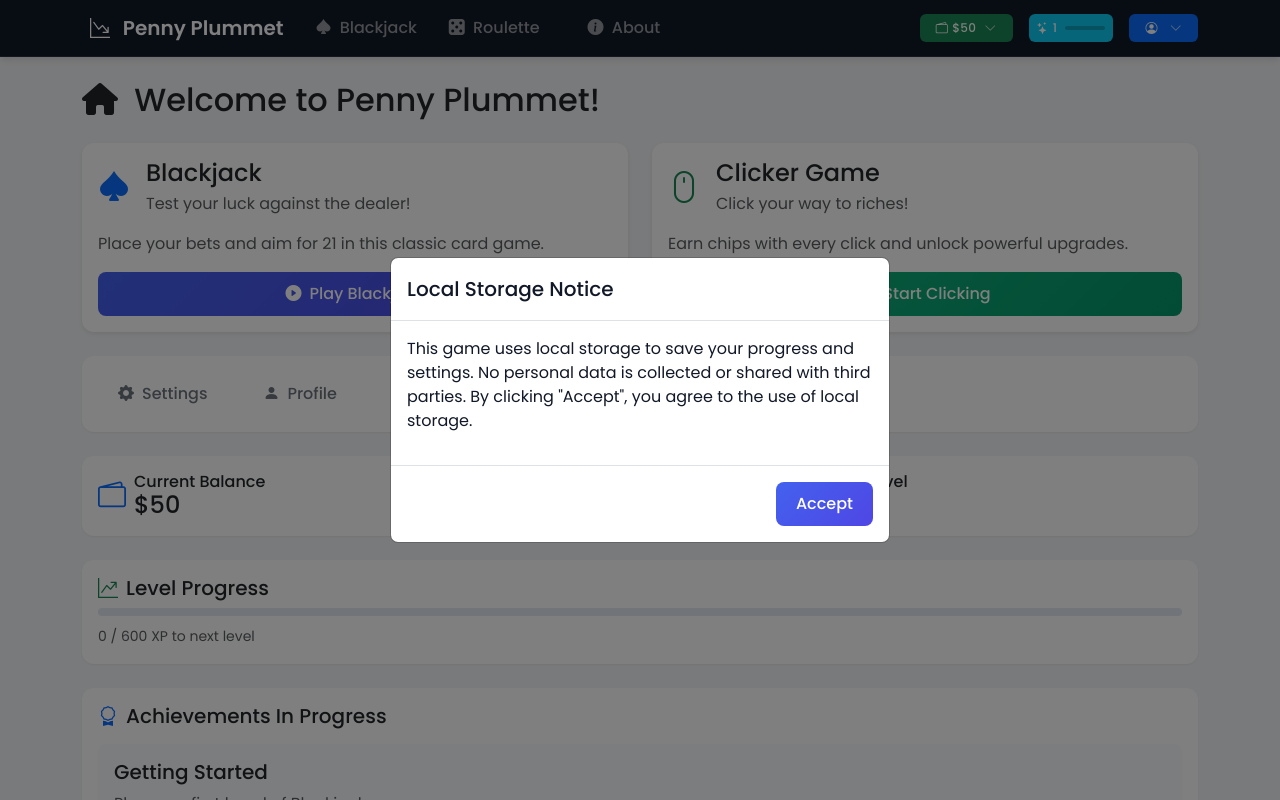
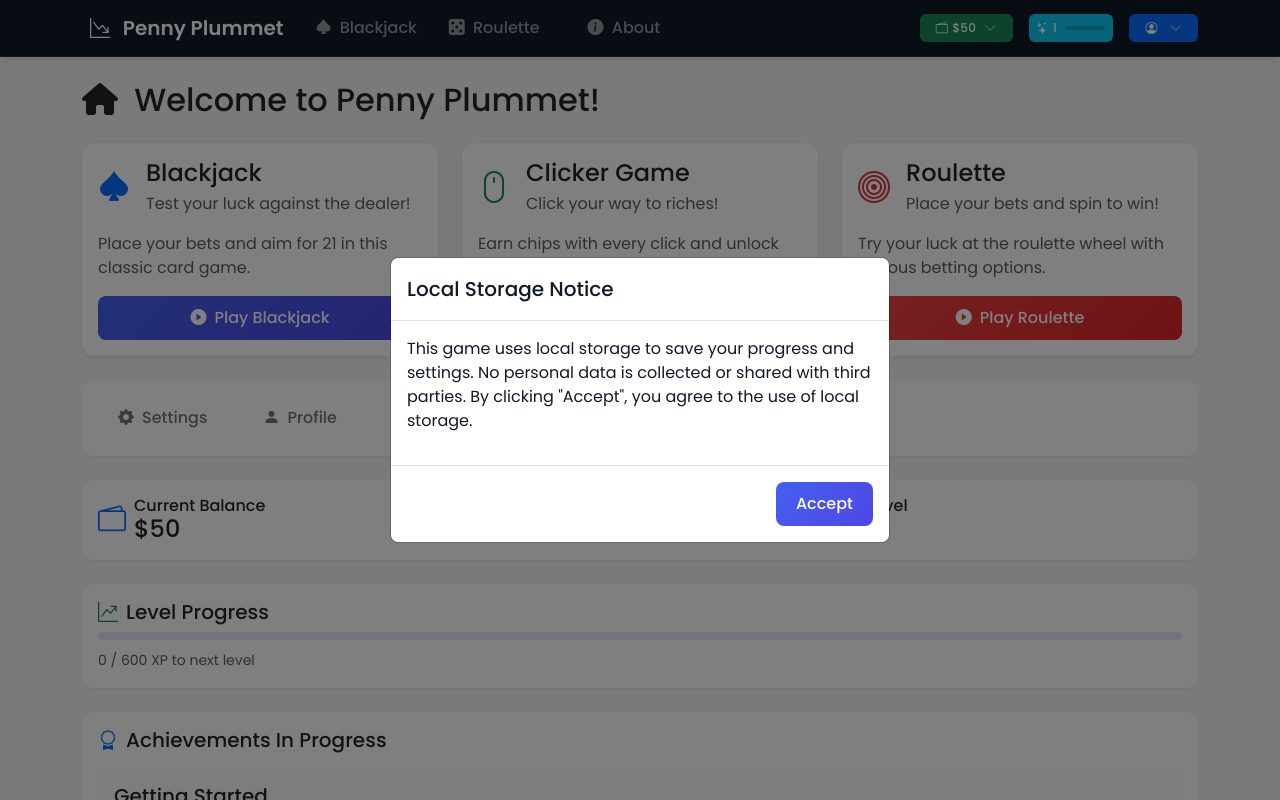
Before and after one commit to benceb2/penny-plummet, a Vue app: page / in a window 1280 px wide. Shown: the top 800 px of the page. Built offline with nearby package versions, Linux system fonts and the light colour scheme.

Commit message:
add roulette card to HomeView

```diff
--- a/src/views/HomeView.vue
+++ b/src/views/HomeView.vue
@@ -26,7 +26,7 @@ const nearestAchievements = computed(() => {
 
     <!-- Game Selection Cards -->
     <div class="row g-4 mb-4">
-      <div class="col-md-6">
+      <div class="col-md-4">
         <div class="card h-100 shadow-sm">
           <div class="card-body d-flex flex-column">
             <div class="d-flex align-items-center mb-3">
@@ -44,7 +44,7 @@ const nearestAchievements = computed(() => {
         </div>
       </div>
 
-      <div class="col-md-6">
+      <div class="col-md-4">
         <div class="card h-100 shadow-sm">
           <div class="card-body d-flex flex-column">
             <div class="d-flex align-items-center mb-3">
@@ -57,6 +57,24 @@ const nearestAchievements = computed(() => {
             <p class="text-muted">Earn chips with every click and unlock powerful upgrades.</p>
             <RouterLink to="/clicker" class="btn btn-success mt-auto">
               <i class="bi bi-play-circle-fill me-2"></i>Start Clicking
+            </RouterLink>
+          </div>
+        </div>
+      </div>
+
+      <div class="col-md-4">
+        <div class="card h-100 shadow-sm">
+          <div class="card-body d-flex flex-column">
+            <div class="d-flex align-items-center mb-3">
+              <i class="bi bi-bullseye fs-2 text-danger me-3"></i>
+              <div>
+                <h4 class="mb-1">Roulette</h4>
+                <p class="text-muted mb-0">Place your bets and spin to win!</p>
+              </div>
+            </div>
+            <p class="text-muted">Try your luck at the roulette wheel with various betting options.</p>
+            <RouterLink to="/roulette" class="btn btn-danger mt-auto">
+              <i class="bi bi-play-circle-fill me-2"></i>Play Roulette
             </RouterLink>
           </div>
         </div>
```
